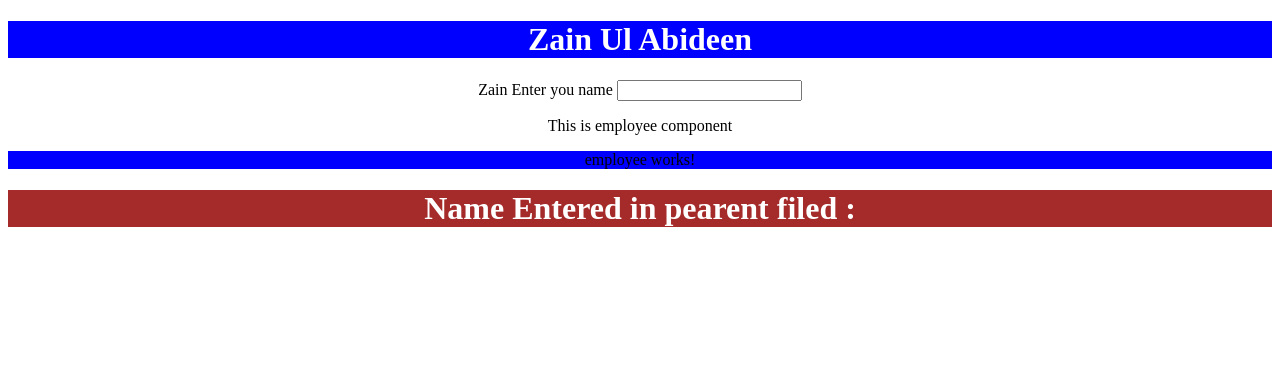
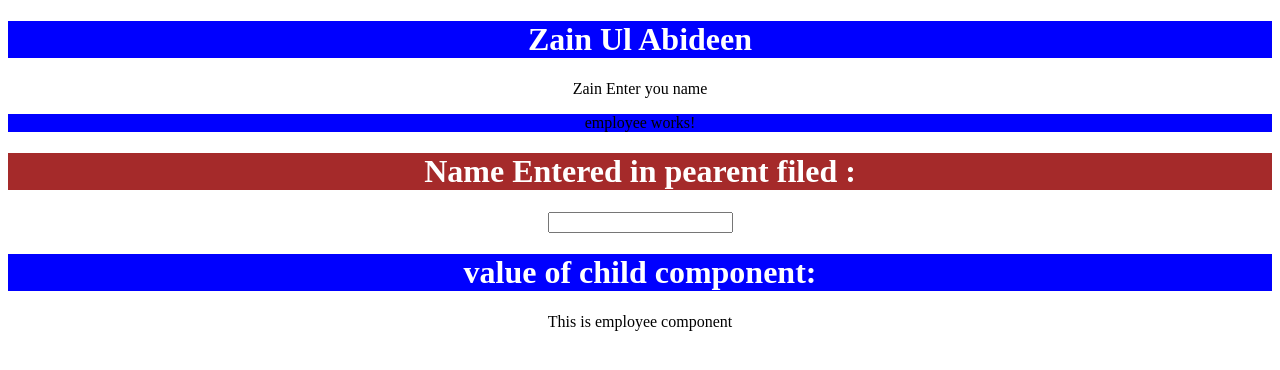
Before and after one commit to Zainulabdeenoffical/Angular-Practice, an Angular app in the folder angular19/: page / in a window 1280 px wide. Shown: the top 370 px of the page. Built offline with nearby package versions, Linux system fonts and the light colour scheme.

Commit message:
child to parent

```diff
--- a/angular19/src/app/app.component.html
+++ b/angular19/src/app/app.component.html
@@ -2,12 +2,16 @@
 <h1>Zain Ul Abideen</h1>
 {{name}}
 <label for="text">Enter you name </label>
-<input type="text" #p (keyup)="0">
+<!-- parent compnoent input type  -->
+<!-- <input type="text" #p (keyup)="0"> -->
+<app-employee (childevent)="getdata($event)"></app-employee>
+ <h1>value of child component:{{cdata}}</h1>
 
 <!-- <button>Hi</button>  <button>zain</button>  <button>ul</button> <button>Abideen</button> -->
 <!-- <app-student></app-student> -->
 <p>This is employee component</p>
-<app-employee [cdata]="p.value"> </app-employee>
+<!-- <app-employee [cdata]="p.value"> </app-employee> -->
+
 
 
 </div>
--- a/angular19/src/app/app.component.ts
+++ b/angular19/src/app/app.component.ts
@@ -47,5 +47,10 @@ export class AppComponent {
   //  show(){
   //   alert('Hello Zain');
   //  }
+  cdata:any
+  getdata(data:any)
+  {
+     this.cdata=data;
+  }
 
 }
--- a/angular19/src/app/employee/employee.component.html
+++ b/angular19/src/app/employee/employee.component.html
@@ -1,2 +1,4 @@
 <p>employee works!</p>
 <h1>Name  Entered in pearent filed : {{cdata}}</h1>
+
+<input type="text" #ccomponent  (keyup)="senddata(ccomponent.value)">
--- a/angular19/src/app/employee/employee.component.ts
+++ b/angular19/src/app/employee/employee.component.ts
@@ -1,12 +1,21 @@
-import { Component, Input } from '@angular/core';
+import { Component,EventEmitter, Input } from '@angular/core';
 
 @Component({
   selector: 'app-employee',
   templateUrl: './employee.component.html',
   styleUrls: ['./employee.component.css'],
-  inputs:['cdata']
+  inputs:['cdata'],
+  outputs:['childevent']
 
 })
 export class EmployeeComponent {
 cdata:any
+
+childevent = new EventEmitter();
+
+senddata(val:any)
+{
+//console.log(val)
+this.childevent.emit(val)
 }
+}
```
